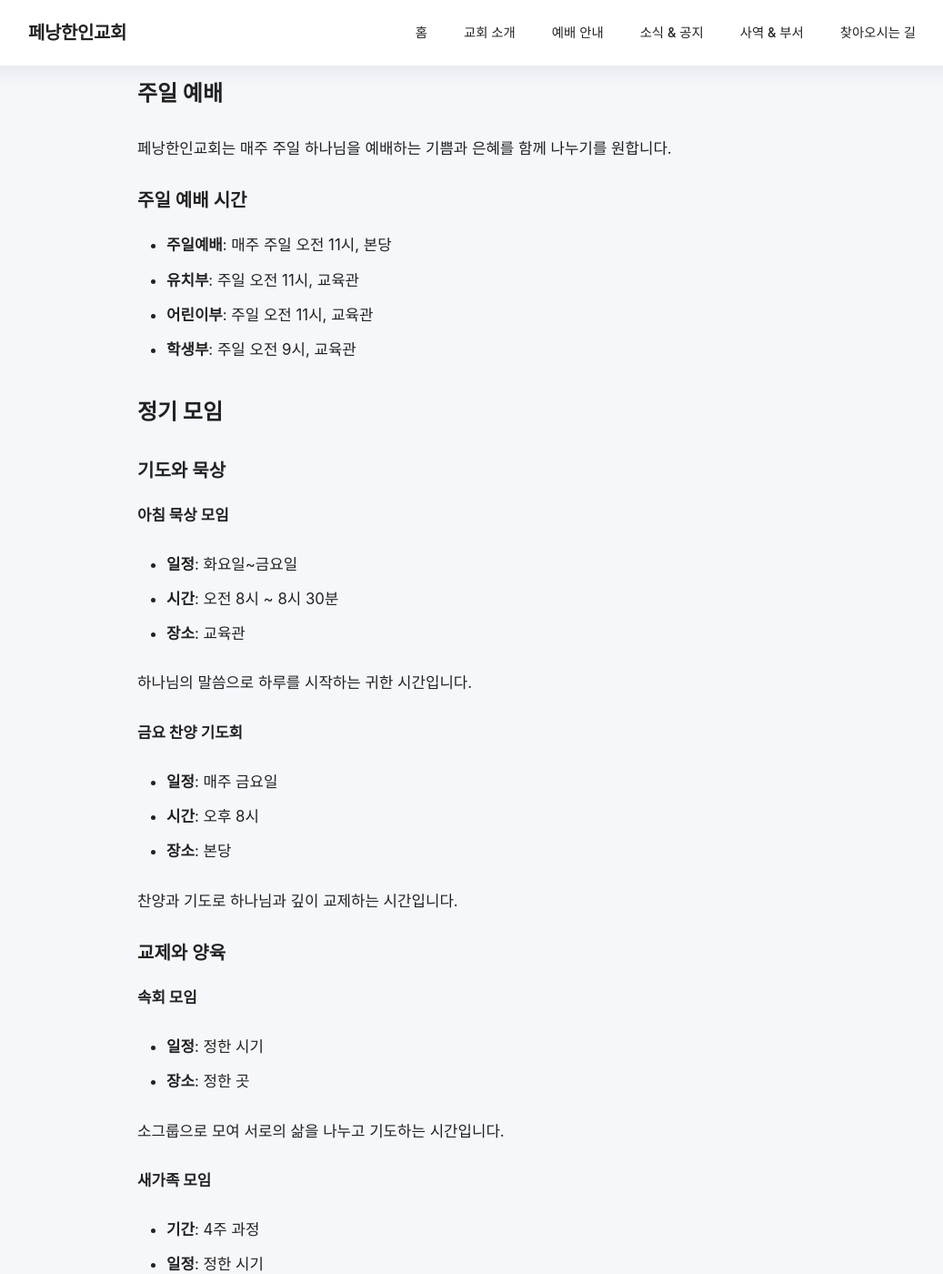
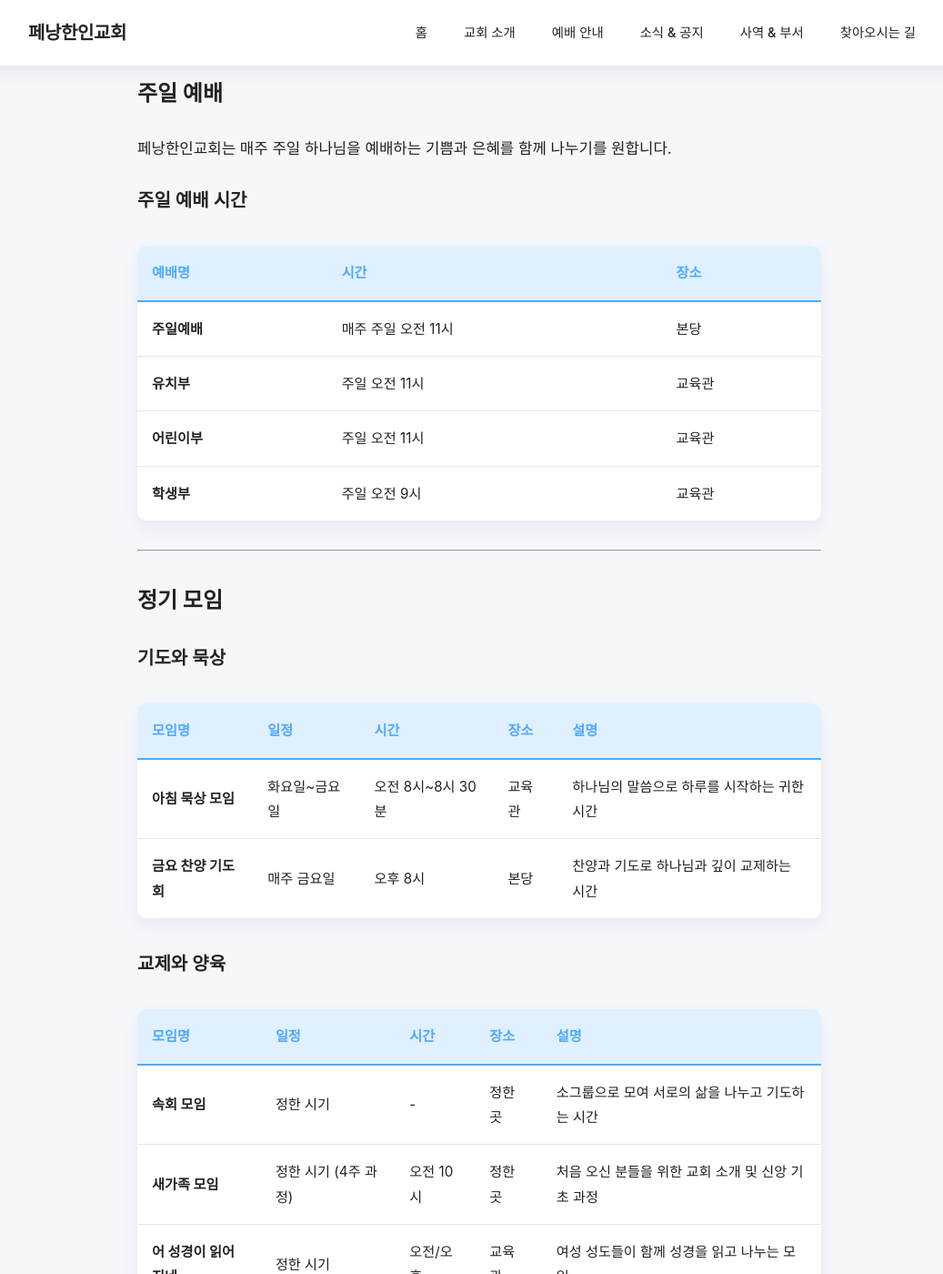
Before and after one commit to penang-korean-church/penang-korean-church.github.io, a Jekyll site: the page built from pages/services.md, in a window 1280 px wide and 1400 px high, scrolled down 209 px. Shown: the whole window at 91% size, without its empty margins (113-1150 px from the left). Built offline with Jekyll 4.4.1, drawn with Linux system fonts in a browser that asks for light colours; some of the changed text lies outside the part shown.

Commit message:
feat: 교회 정보 업데이트

```diff
--- a/assets/css/style.css
+++ b/assets/css/style.css
@@ -519,9 +519,51 @@ img {
 }
 
 /* ==========================================================================
-   Services Table
+   Tables (General & Services)
    ========================================================================== */
 
+/* General Table Styles for Markdown tables */
+.page-content table,
+.post-content table {
+  width: 100%;
+  background-color: var(--color-surface);
+  border-radius: var(--radius-medium);
+  box-shadow: var(--shadow-soft);
+  overflow: hidden;
+  margin: var(--space-lg) 0;
+  border-collapse: collapse;
+}
+
+.page-content th,
+.post-content th {
+  background-color: var(--color-primary-soft);
+  color: var(--color-primary);
+  padding: var(--space-sm);
+  text-align: left;
+  font-weight: 700;
+  font-size: 0.95rem;
+  border-bottom: 2px solid var(--color-primary);
+}
+
+.page-content td,
+.post-content td {
+  padding: var(--space-sm);
+  border-bottom: 1px solid var(--color-border);
+  font-size: 0.95rem;
+}
+
+.page-content tr:last-child td,
+.post-content tr:last-child td {
+  border-bottom: none;
+}
+
+.page-content tbody tr:hover,
+.post-content tbody tr:hover {
+  background-color: var(--color-background);
+  transition: background-color 0.2s ease;
+}
+
+/* Services Table (legacy class) */
 .services-table {
   width: 100%;
   background-color: var(--color-surface);
@@ -539,14 +581,14 @@ img {
 .services-table th {
   background-color: var(--color-primary-soft);
   color: var(--color-primary);
-  padding: var(--space-md);
+  padding: var(--space-sm);
   text-align: left;
   font-weight: 700;
   font-size: 0.95rem;
 }
 
 .services-table td {
-  padding: var(--space-md);
+  padding: var(--space-sm);
   border-bottom: 1px solid var(--color-border);
   font-size: 0.95rem;
 }
@@ -557,6 +599,24 @@ img {
 
 .services-table tr:hover {
   background-color: var(--color-background);
+}
+
+/* Mobile responsive tables */
+@media (max-width: 767px) {
+  .page-content table,
+  .post-content table,
+  .services-table table {
+    font-size: 0.85rem;
+  }
+
+  .page-content th,
+  .page-content td,
+  .post-content th,
+  .post-content td,
+  .services-table th,
+  .services-table td {
+    padding: var(--space-sm);
+  }
 }
 
 /* ==========================================================================
--- a/pages/services.md
+++ b/pages/services.md
@@ -9,70 +9,43 @@ subtitle: "페낭한인교회의 예배 시간을 안내합니다"
 
 ### 주일 예배 시간
 
-- **주일예배**: 매주 주일 오전 11시, 본당
-- **유치부**: 주일 오전 11시, 교육관
-- **어린이부**: 주일 오전 11시, 교육관
-- **학생부**: 주일 오전 9시, 교육관
+| 예배명 | 시간 | 장소 |
+|--------|------|------|
+| **주일예배** | 매주 주일 오전 11시 | 본당 |
+| **유치부** | 주일 오전 11시 | 교육관 |
+| **어린이부** | 주일 오전 11시 | 교육관 |
+| **학생부** | 주일 오전 9시 | 교육관 |
+
+---
 
 ## 정기 모임
 
 ### 기도와 묵상
 
-**아침 묵상 모임**
-- **일정**: 화요일~금요일
-- **시간**: 오전 8시 ~ 8시 30분
-- **장소**: 교육관
-
-하나님의 말씀으로 하루를 시작하는 귀한 시간입니다.
-
-**금요 찬양 기도회**
-- **일정**: 매주 금요일
-- **시간**: 오후 8시
-- **장소**: 본당
-
-찬양과 기도로 하나님과 깊이 교제하는 시간입니다.
+| 모임명 | 일정 | 시간 | 장소 | 설명 |
+|--------|------|------|------|------|
+| **아침 묵상 모임** | 화요일~금요일 | 오전 8시~8시 30분 | 교육관 | 하나님의 말씀으로 하루를 시작하는 귀한 시간 |
+| **금요 찬양 기도회** | 매주 금요일 | 오후 8시 | 본당 | 찬양과 기도로 하나님과 깊이 교제하는 시간 |
 
 ### 교제와 양육
 
-**속회 모임**
-- **일정**: 정한 시기
-- **장소**: 정한 곳
+| 모임명 | 일정 | 시간 | 장소 | 설명 |
+|--------|------|------|------|------|
+| **속회 모임** | 정한 시기 | - | 정한 곳 | 소그룹으로 모여 서로의 삶을 나누고 기도하는 시간 |
+| **새가족 모임** | 정한 시기 (4주 과정) | 오전 10시 | 정한 곳 | 처음 오신 분들을 위한 교회 소개 및 신앙 기초 과정 |
+| **어 성경이 읽어지네** | 정한 시기 | 오전/오후 | 교육관 | 여성 성도들이 함께 성경을 읽고 나누는 모임 |
+| **일대일 제자 양육** | 정한 시기 | - | 정한 곳 | 개인 맞춤형 신앙 성장 프로그램 |
+| **주일 남성 성경공부** | 매주 주일 | 오후 1시 | 교육관 | 남성 성도들이 함께 성경을 공부하는 시간 |
 
-소그룹으로 모여 서로의 삶을 나누고 기도하는 시간입니다.
-
-**새가족 모임**
-- **기간**: 4주 과정
-- **일정**: 정한 시기
-- **시간**: 오전 10시
-- **장소**: 정한 곳
-
-처음 오신 분들을 위한 교회 소개 및 신앙 기초 과정입니다.
-
-**어 성경이 읽어지네**
-- **일정**: 정한 시기
-- **시간**: 오전/오후
-- **장소**: 교육관
-
-여성 성도들이 함께 성경을 읽고 나누는 모임입니다.
-
-**일대일 제자 양육**
-- **일정**: 정한 시기
-- **장소**: 정한 곳
-
-개인 맞춤형 신앙 성장 프로그램입니다.
-
-**주일 남성 성경공부**
-- **일정**: 매주 주일
-- **시간**: 오후 1시
-- **장소**: 교육관
-
-남성 성도들이 함께 성경을 공부하는 시간입니다.
+---
 
 ## 절기 예배
 
-- **성탄절 예배**: 12월 25일
-- **신년감사예배**: 1월 1일
-- **기타 절기 예배**: 부활절, 추수감사절 등
+| 절기 | 날짜 |
+|------|------|
+| **성탄절 예배** | 12월 25일 |
+| **신년감사예배** | 1월 1일 |
+| **기타 절기 예배** | 부활절, 추수감사절 등 |
 
 ---
 
```
